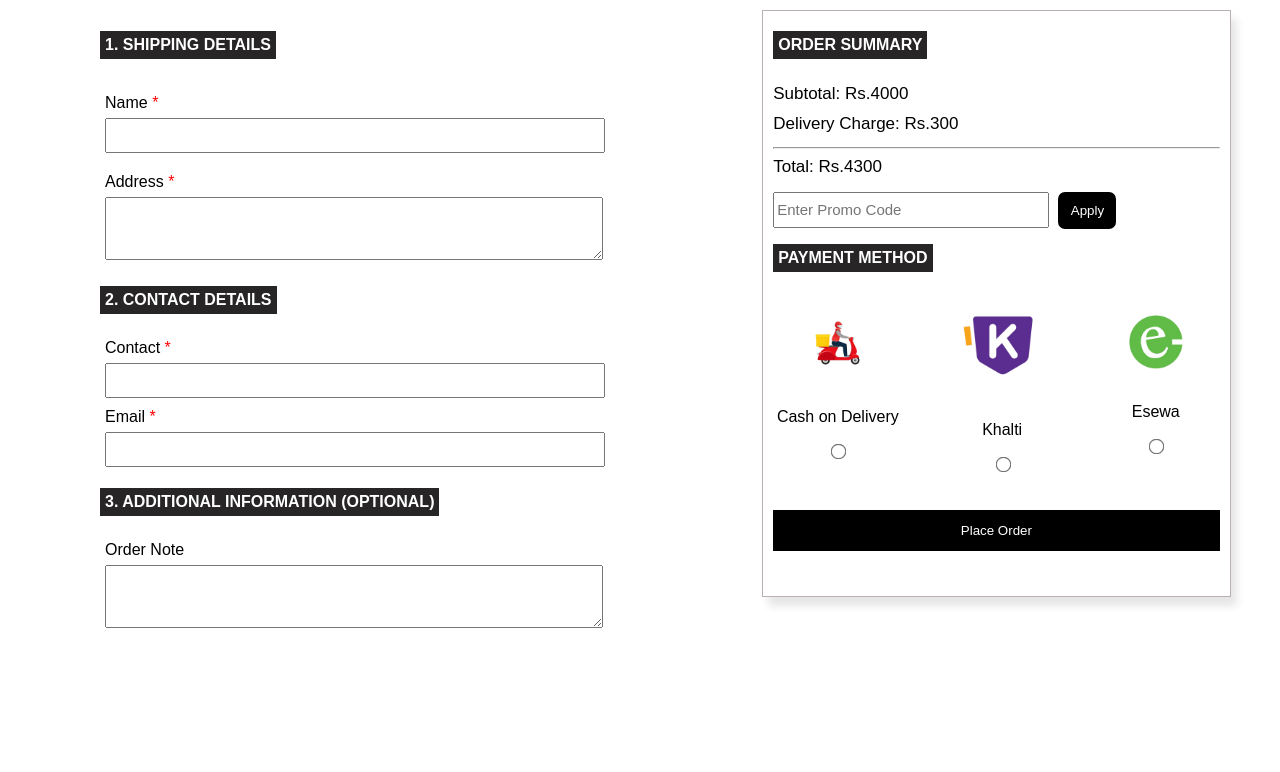
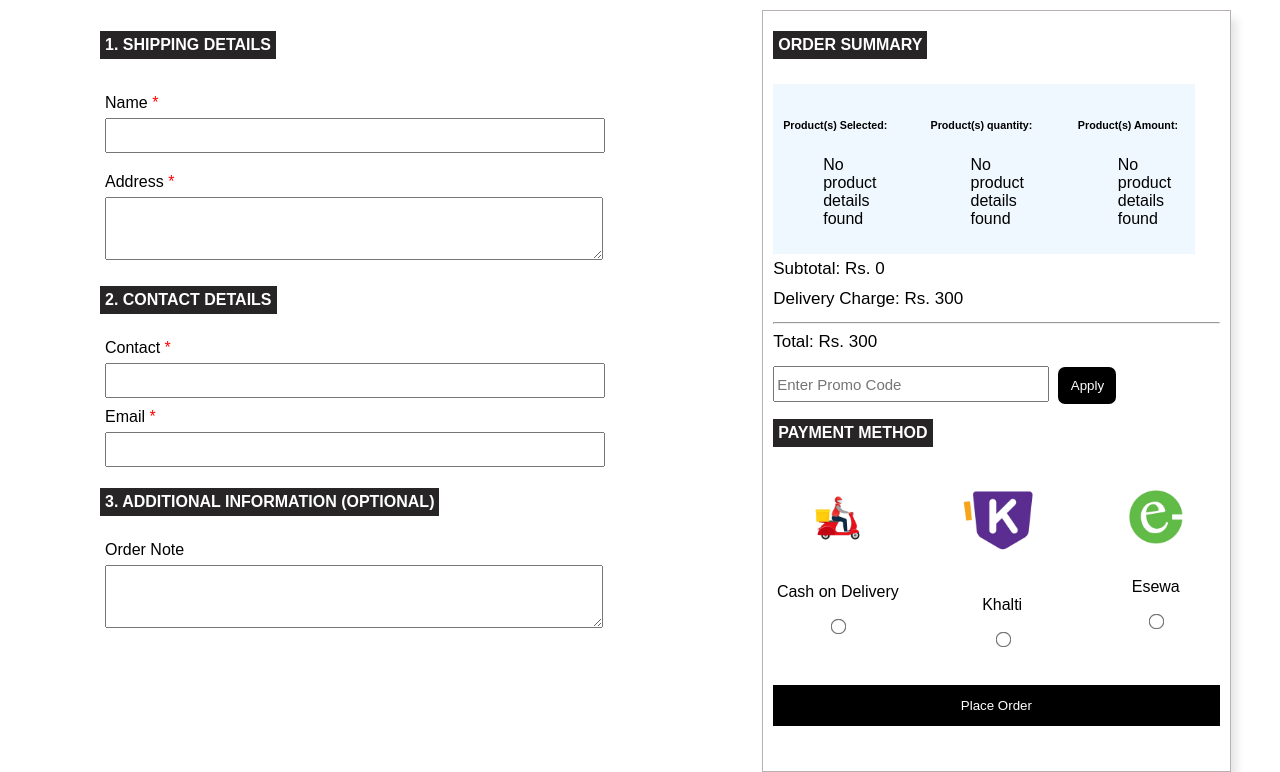
Before and after one commit to SamirShrestha332/Collab, a PHP site: page /Infinity/product/checkout/index.php in a window 1280 px wide. Shown: the part 104-876 px from the top of the page. Before the commit the page ends 732 px from the top, so only its background shows below. Run offline with PHP 8.4, Linux system fonts and the light colour scheme.

Commit message:
Add files via upload

```diff
--- a/Infinity/product/checkout/index.php
+++ b/Infinity/product/checkout/index.php
@@ -1,3 +1,19 @@
+<?php
+$servername = "localhost";
+$username = "root";
+$password = "";
+$dbname = "infinity";
+
+// Create connection
+$conn = new mysqli($servername, $username, $password, $dbname);
+
+// Check connection
+if ($conn->connect_error) {
+    die("Connection failed: " . $conn->connect_error);
+}
+
+
+?>
 
 
 
@@ -49,18 +65,42 @@
 
 
     </div>
+
     <div class="order-summary">
             <div class="summary-box">
                 <h4 class="summary-title">Order Summary</h4>
                 <div class="summary-details">
-                <p>Subtotal: Rs.4000</p>
-                <p>Delivery Charge: Rs.300</p>
+
+                       <div class="productSelected">
+                                <div class="productname">
+                                    <h6>Product(s) Selected:</h6>
+                                    <ul id="productNames">
+                                    </ul>
+                                </div>
+
+                                <div class="quantity">
+                                    <h6>Product(s) quantity:</h6>
+                                    <ul id="productQuantity">
+                                    </ul>
+                                </div>
+
+                                    <div class="productpayment">
+                                        <h6>Product(s) Amount:</h6>
+                                        <ul id="productAmounts">
+                                        </ul>
+                                    </div>
+                         </div>
+                    <!-- Display total amount -->
+                    <p id="subtotal">Subtotal: Rs. <span id="subtotalAmount"></span></p>
+                    <p>Delivery Charge: Rs. <span id="deliveryCharge">300</span></p>
                     <hr>
-                <p>Total: Rs.4300</p>
+                    <p id="total">Total: Rs. <span id="totalAmount"></span></p>
+
+                    <!-- Promo code and Payment Method sections -->
+                </div>
                 <div class="promo-code">
                     <input type="text" placeholder="Enter Promo Code">
                     <button type="button">Apply</button>
-                </div>
                 </div>
                 <h4 class="summary-title">Payment Method</h4>
                 <div class="payment-method">
@@ -85,58 +125,15 @@
                     <p>Esewa</p>
                     <input type="radio" id="esewa" name="payment-method" value="esewa">
                 </div>
-            </div>
-            <button class="place-order-btn" type="submit">Place Order</button>
-        </form>
-    </div>
-    </div>
-</div>
-<script>
-
-    document.getElementById("checkout-form").addEventListener("submit", function(event) {
-        event.preventDefault(); // Prevent default form submission
-        if (validateForm()) {
-            this.submit(); // Submit the form if validation passes
-        }
-    });
-    function validateForm() {
-        const name = document.forms["checkout-form"]["name"].value;
-        const address = document.forms["checkout-form"]["address"].value;
-        const contact = document.forms["checkout-form"]["contact"].value;
-        const email = document.forms["checkout-form"]["email"].value;
-        const paymentMethod = document.querySelector('input[name="payment-method"]:checked');
-
-        // Validate name, address, contact, and email
-        if (!name || !address || !contact || !email) {
-            alert("Please fill in all required fields.");
-            return false;
-        }
-
-        // Validate contact number (10 digits)
-        const contactRegex = /^\d{10}$/;
-        if (!contact.match(contactRegex)) {
-            alert("Contact number must be 10 digits.");
-            return false;
-        }
-
-        // Validate email format
-        const emailRegex = /^[^\s@]+@[^\s@]+\.[^\s@]+$/;
-        if (!email.match(emailRegex)) {
-            alert("Please enter a valid email address.");
-            return false;
-        }
-        // Validate payment method selection
-        if (!paymentMethod) {
-            alert("Please select a payment method.");
-            return false;
-        }
-
-        // Additional validation logic if needed
-        return true;
-    }
 
 
 
-</script>
+
+            </div>
+            <button class="place-order-btn" type="submit">Place Order</button>
+        </div>
+    </div>
+    <script src="script.js"></script>
+
 </body>
 </html>
--- /dev/null
+++ b/Infinity/product/checkout/script.js
@@ -0,0 +1,96 @@
+let cartItems = JSON.parse(localStorage.getItem('cartItems'));
+
+if (cartItems && Array.isArray(cartItems)) {
+    cartItems.forEach(function(product) {
+        if (product && product.productname && product.totalAmount && product.quantity) {
+            // Product Name
+            var productNameElement = document.createElement('li');
+            productNameElement.textContent = product.productname;
+            document.getElementById('productNames').appendChild(productNameElement);
+
+            // Quantity
+            var productQuantityElement = document.createElement('li');
+            productQuantityElement.textContent =  product.quantity;
+            document.getElementById('productQuantity').appendChild(productQuantityElement);
+
+            // Amount
+            var productAmountElement = document.createElement('li');
+            productAmountElement.textContent = "Rs. " + product.totalAmount;
+            document.getElementById('productAmounts').appendChild(productAmountElement);
+
+            // Hidden input field for quantity
+            var quantityInput = document.createElement('input');
+            quantityInput.type = "hidden";
+            quantityInput.name = "quantity[]"; // Assuming you'll submit this as an array
+            quantityInput.value = product.quantity;
+            document.getElementById('productNames').appendChild(quantityInput);
+        }
+    });
+} else {
+    // Display a message if product details are not found or incomplete
+    document.getElementById('productNames').innerHTML = "<li>No product details found</li>";
+    document.getElementById('productQuantity').innerHTML = "<li>No product details found</li>";
+    document.getElementById('productAmounts').innerHTML = "<li>No product details found</li>";
+}
+let subtotal = 0;
+const deliveryCharge = 300; // Assuming fixed delivery charge
+
+if (cartItems && Array.isArray(cartItems)) {
+    cartItems.forEach(function(product) {
+        if (product && product.totalAmount && product.quantity) {
+            subtotal += product.totalAmount;
+        }
+    });
+}
+
+// Display subtotal
+document.getElementById('subtotalAmount').textContent = subtotal;
+
+// Calculate and display total
+const total = subtotal + deliveryCharge;
+document.getElementById('totalAmount').textContent = total;
+
+
+
+   document.getElementById("checkout-form").addEventListener("submit", function(event) {
+    event.preventDefault(); // Prevent default form submission
+    if (validateForm()) {
+        this.submit(); // Submit the form if validation passes
+    }
+});
+
+function validateForm() {
+    const name = document.forms["checkout-form"]["name"].value;
+    const address = document.forms["checkout-form"]["address"].value;
+    const contact = document.forms["checkout-form"]["contact"].value;
+    const email = document.forms["checkout-form"]["email"].value;
+    const paymentMethod = document.querySelector('input[name="payment-method"]:checked');
+
+    // Validate name, address, contact, and email
+    if (!name || !address || !contact || !email) {
+        alert("Please fill in all required fields.");
+        return false;
+    }
+
+    // Validate contact number (10 digits)
+    const contactRegex = /^\d{10}$/;
+    if (!contact.match(contactRegex)) {
+        alert("Contact number must be 10 digits.");
+        return false;
+    }
+
+    // Validate email format
+    const emailRegex = /^[^\s@]+@[^\s@]+\.[^\s@]+$/;
+    if (!email.match(emailRegex)) {
+        alert("Please enter a valid email address.");
+        return false;
+    }
+    // Validate payment method selection
+    if (!paymentMethod) {
+        alert("Please select a payment method.");
+        return false;
+    }
+
+    // Additional validation logic if needed
+    return true;
+}
--- a/Infinity/product/checkout/style.css
+++ b/Infinity/product/checkout/style.css
@@ -12,6 +12,16 @@
     margin-bottom: 30px;
 
 
+}
+.productSelected{
+    padding: 10px;
+    width: 90%;
+    display: flex;
+    gap: 10%;
+    background-color: aliceblue;
+}
+li{
+    list-style: none;
 }
 
 
--- a/Infinity/product/product.php
+++ b/Infinity/product/product.php
@@ -138,7 +138,7 @@
 
             <div class="cartitems">
                  <div class="card_item_container">
-                     <form action="./checkout/">
+                     <form action="./checkout/index.php" method="POST">
                         <div class="heading">
                              <img src="delivery-truck.png">
                              <ion-icon name="close-outline" class="addtocart_cross_btn" onclick="crossthecheckout()"></ion-icon>
@@ -165,7 +165,8 @@
                         <p>Total:</p>
                         <div class="totalamount">
                         <span class="unit">Rs.</span>
-                        <span class="product_amount">1000</span>
+                        <span class="product_amount" name="total_Amount">1000</span>
+                       <input type="hidden"   name="hiddenprice" class="hiddenprice">
                     </div>
                     </div>
                    <button type="submit" >Check out</button>
--- a/Infinity/product/script.js
+++ b/Infinity/product/script.js
@@ -102,7 +102,6 @@
   countItems();
   updateTotalAmount();
 }
-
 function addToCart() {
   // Selecting the container where the items will be added
   let container = document.querySelector('.card_item_container');
@@ -185,6 +184,7 @@
 
 
 
+
 function updateTotalAmount() {
   let totalAmount = 0;
 
@@ -206,6 +206,7 @@
 
   // Update the total amount displayed for all items combined
   document.querySelector('.product_amount').innerHTML = totalAmount;
+  document.querySelector(".hiddenprice").innerHTML=totalAmount;
 }
 
 
```
Lines whose indentation alone changed are shown as unchanged.
